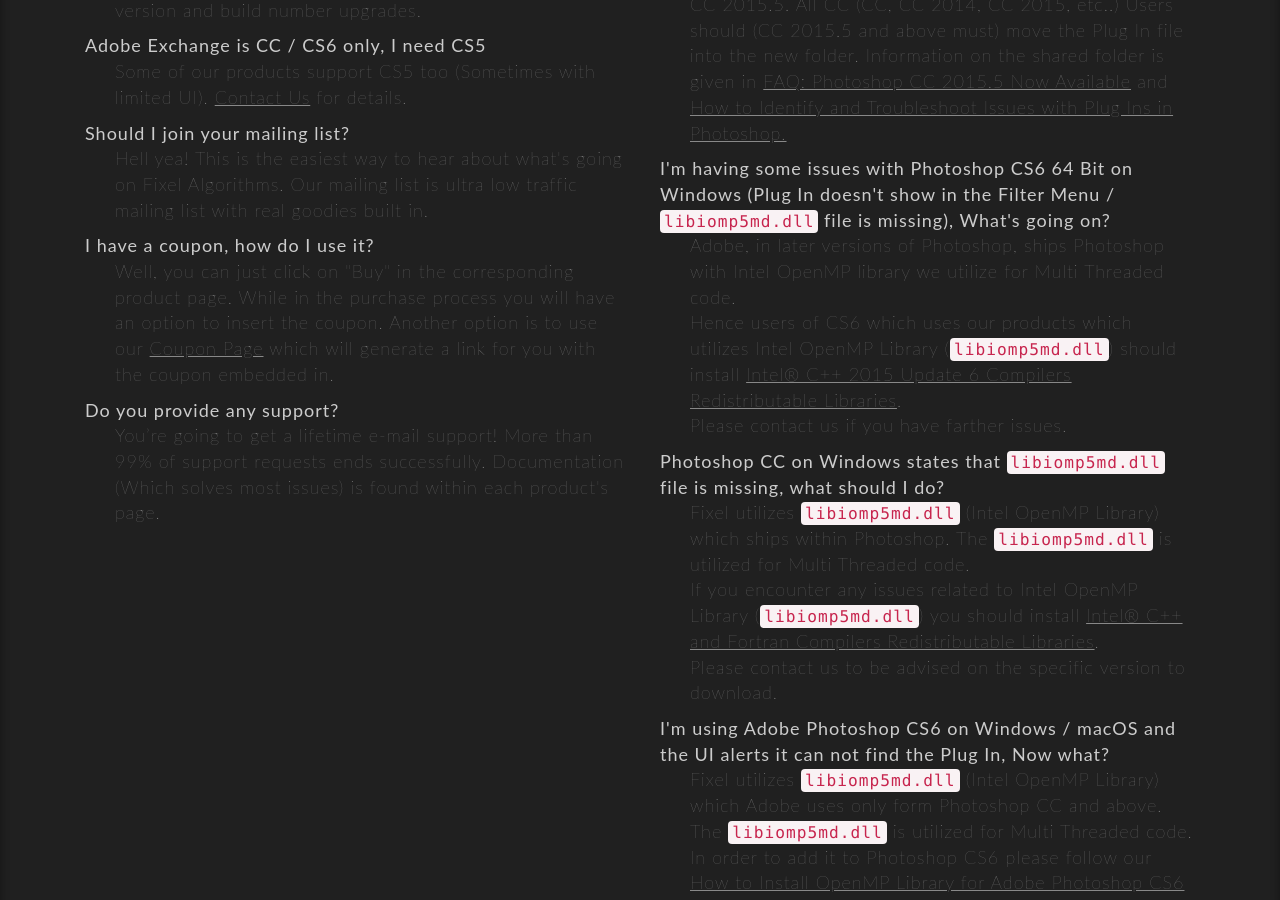
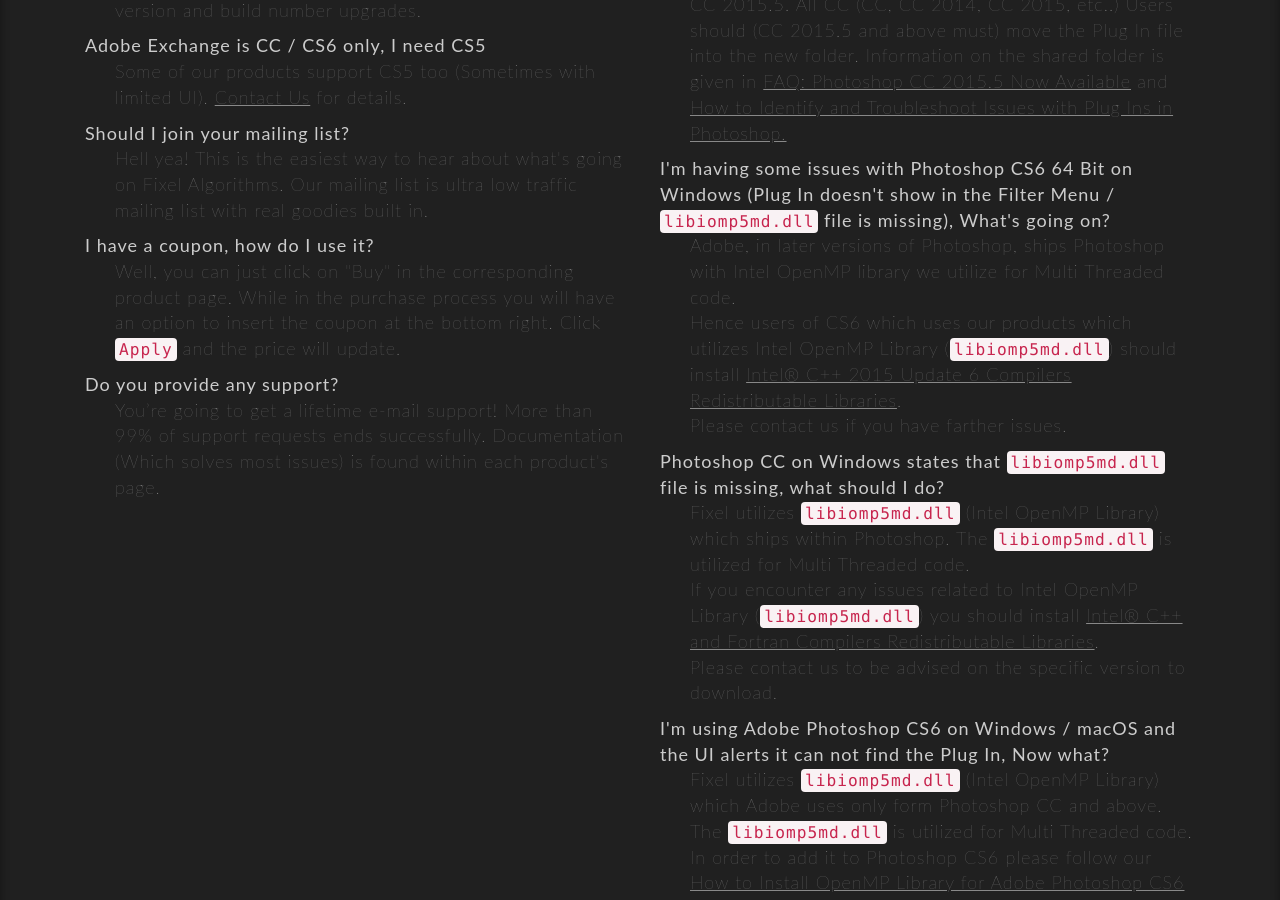
Before and after one commit to FixelAlgorithmsTeam/fixel, a Jekyll site: the page built from support/index.html, in a window 1280 px wide and 900 px high, scrolled down 1154 px. Built offline with Jekyll 4.4.1, drawn with Linux system fonts in a browser that asks for light colours; nearby versions of some CDN libraries; comment, search, counter and statistics services are not loaded.

Commit message:
New 	- 	Updated Support Page as the coupon use is changed in FastSpring Store v2. Fixed 	- 	B Known Issues 	-	C To Do 	- 	Enable MathJax (See documentation). Remarks 	- 	E

```diff
--- a/support/index.html
+++ b/support/index.html
@@ -55,7 +55,7 @@
 						</div>
 						<div class="def">
 							<dt>I have a coupon, how do I use it?</dt>
-							<dd>Well, you can just click on "Buy" in the corresponding product page. While in the purchase process you will have an option to insert the coupon. Another option is to use our <a href="https://fixelalgorithms.co/support/coupons" target="_blank">Coupon Page</a> which will generate a link for you with the coupon embedded in.</dd>
+							<dd>Well, you can just click on "Buy" in the corresponding product page. While in the purchase process you will have an option to insert the coupon at the bottom right. Click <code>Apply</code> and the price will update.</dd>
 						</div>
 						<div class="def">
 							<dt>Do you provide any support?</dt>
```
